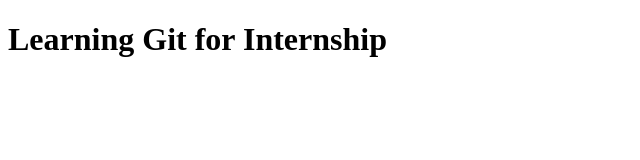
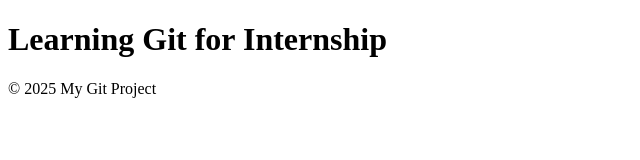
Before and after one commit to karanhimadri/git-practice-lab, a plain HTML site: page index.html in a window 1280 px wide. Shown: the whole page, without its empty margins (0-640 px from the left). Drawn offline with Linux system fonts and the light colour scheme.

Commit message:
Added footer

```diff
--- a/index.html
+++ b/index.html
@@ -9,6 +9,7 @@
 
 <body>
   <h1>Learning Git for Internship</h1>
+  <footer>© 2025 My Git Project</footer>
 </body>
 
 </html>
```
